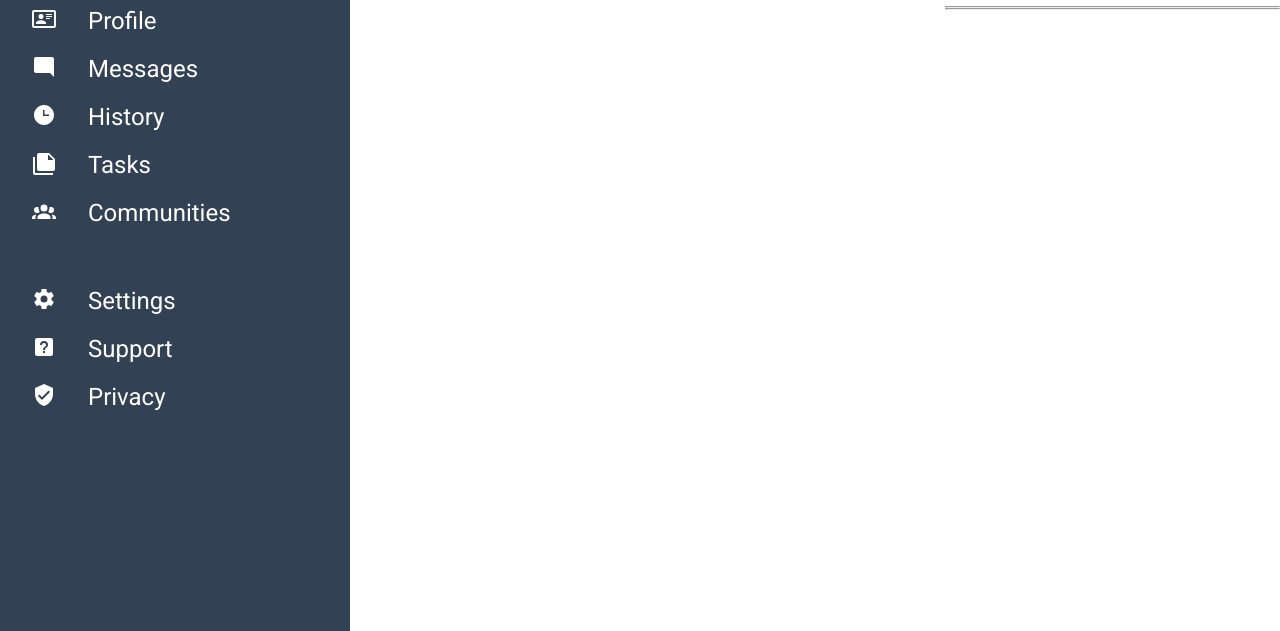
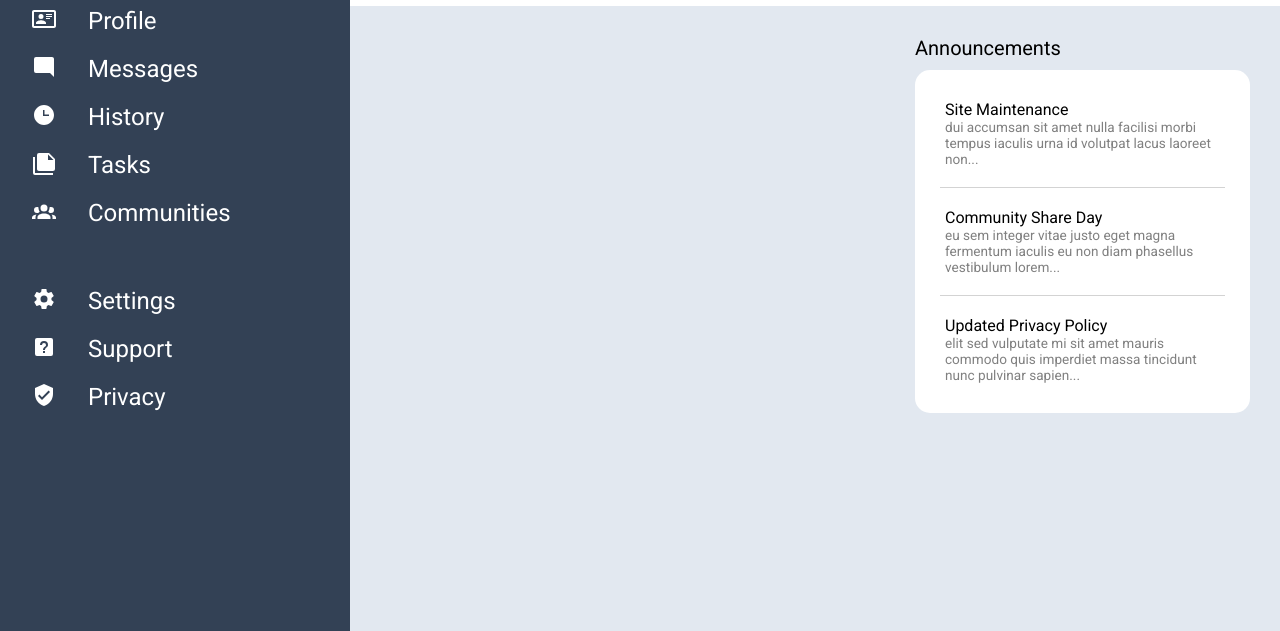
Before and after one commit to sdirienzo/admin-dashboard, a plain HTML site: page index.html in a window 1280 px wide. Shown: the part 169-800 px from the top of the page. Drawn offline with Linux system fonts and the light colour scheme.

Commit message:
Introduce announcements-section

```diff
--- a/index.html
+++ b/index.html
@@ -143,21 +143,21 @@
             </div>
             <div class="main-content-right">
                 <div class="section">
-                    <p class="section-title"></p>
+                    <p class="section-title">Announcements</p>
                     <div class="announcements">
                         <div class="announcement">
-                            <p class="announcement-title"></p>
-                            <p></p>
+                            <p class="announcement-title">Site Maintenance</p>
+                            <p>dui accumsan sit amet nulla facilisi morbi tempus iaculis urna id volutpat lacus laoreet non...</p>
                         </div>
                         <hr>
                         <div class="announcement">
-                            <p class="announcement-title"></p>
-                            <p></p>
+                            <p class="announcement-title">Community Share Day</p>
+                            <p>eu sem integer vitae justo eget magna fermentum iaculis eu non diam phasellus vestibulum lorem...</p>
                         </div>
                         <hr>
                         <div class="announcement">
-                            <p class="announcement-title"></p>
-                            <p></p>
+                            <p class="announcement-title">Updated Privacy Policy</p>
+                            <p>elit sed vulputate mi sit amet mauris commodo quis imperdiet massa tincidunt nunc pulvinar sapien...</p>
                         </div>
                     </div>
                 </div>
--- a/style.css
+++ b/style.css
@@ -1,7 +1,7 @@
 :root {
     --color-primary: #334155;
-    --color-secondary: #2dd4bf;
-    --bg-color-primary: #e2e8f0;
+    --color-secondary: #e2e8f0;
+    --accent-color-primary: #2dd4bf;
     --font-size-med: 1.125rem;
     --font-size-large: 1.5rem;
 }
@@ -67,7 +67,7 @@ input[type="search"] {
     height: 30px;
     border: none;
     border-radius: 24px;
-    background-color: var(--bg-color-primary);
+    background-color: var(--color-secondary);
     padding: 1px 10px 1px 10px;
     font-size: 1rem;
 }
@@ -76,7 +76,7 @@ input[type="search"] {
     display: flex;
     justify-content: center;
     align-items: center;
-    background-color: var(--color-secondary);
+    background-color: var(--accent-color-primary);
     color: white;
     border-radius: 50%;
 }
@@ -197,6 +197,8 @@ input[type="search"] {
     grid-column: 2 / 3;
     display: grid;
     grid-template-columns: auto 335px;
+    padding: 30px 30px 30px 20px;
+    background-color: var(--color-secondary);
 }
 
 .main-content-left {
@@ -205,9 +207,43 @@ input[type="search"] {
 
 .main-content-right {
     display: grid;
-    grid-template-rows: 1fr 1fr;
+    grid-auto-rows: min-content;
 }
 
 .section {
+    display: grid;
+    grid-auto-rows: min-content;
+    row-gap: 10px;
+}
 
+.section-title {
+    font-size: 1.25rem;
 }
+
+.announcements {
+    display: grid;
+    grid-auto-rows: min-content;
+    justify-items: center;
+    row-gap: 20px;
+    padding-top: 30px;
+    padding-bottom: 30px;
+    border-radius: 15px;
+    background-color: white;
+}
+
+.announcement {
+    padding-left: 30px;
+    padding-right: 30px;
+}
+
+.announcement-title + p {
+    font-size: 0.85rem;
+    color: grey;
+}
+
+hr {
+    width: 85%;
+    height: 1px;
+    border: 0;
+    background-color: lightgray;
+}
```
